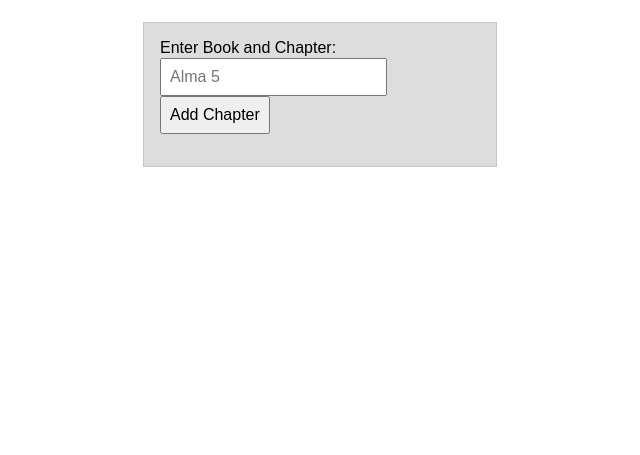
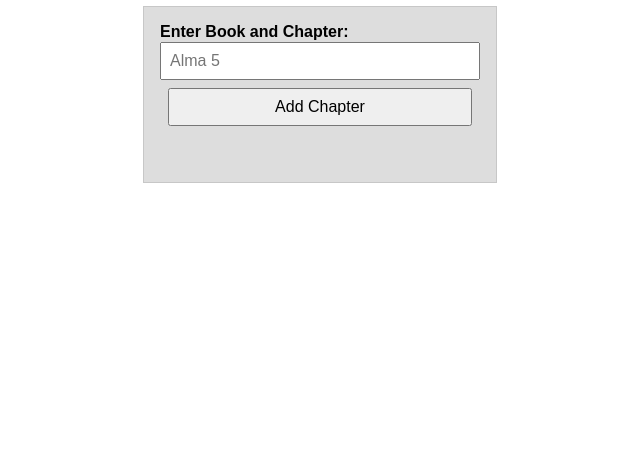
Before and after one commit to dallinstephens/wdd230, a plain HTML site: page lesson05/bom.html in a window 1280 px wide. Shown: the part 345-800 px from the top of the page, without its empty margins (320-960 px from the left). Drawn offline with Linux system fonts and the light colour scheme.

Commit message:
Lesson 5 Book of Mormon Application

```diff
--- a/lesson05/bom.html
+++ b/lesson05/bom.html
@@ -19,8 +19,9 @@
     <meta property="og:image"
         content="https://www.churchofjesuschrist.org/imgs/7dfd3fb8c341ba07035fae6a170e0ecb9dab3196/full/1280%2C/0/default">
     <meta property="og:url" content="https://dallinstephens.github.io/wdd230/lesson05/bom.html">
+    <link rel="stylesheet" href="../styles/normalize.css">
     <link rel="stylesheet" href="styles/bom.css">
-    <link rel="stylesheet" href="../styles/normalize.css">
+
 </head>
 
 <body>
--- a/lesson05/styles/bom.css
+++ b/lesson05/styles/bom.css
@@ -26,6 +26,10 @@ main {
     background-color: #ddd;
     display: flex;
     flex-direction: column;
+}
+
+label {
+    font-weight: bold;
 }
 
 input,
@@ -59,6 +63,7 @@ li {
     display: flex;
     align-items: center;
     justify-content: space-between;
+    font-weight: bold;
 }
 
 @media only screen and (min-width: 32.5em) {
```
